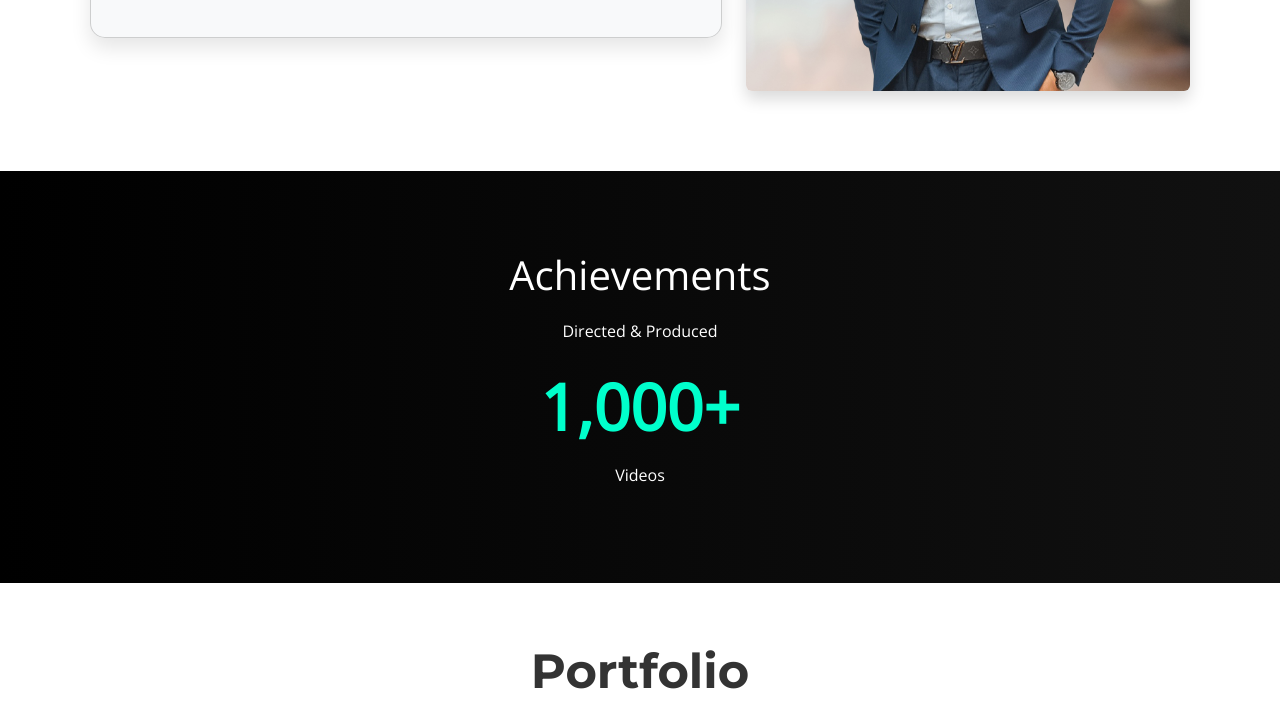
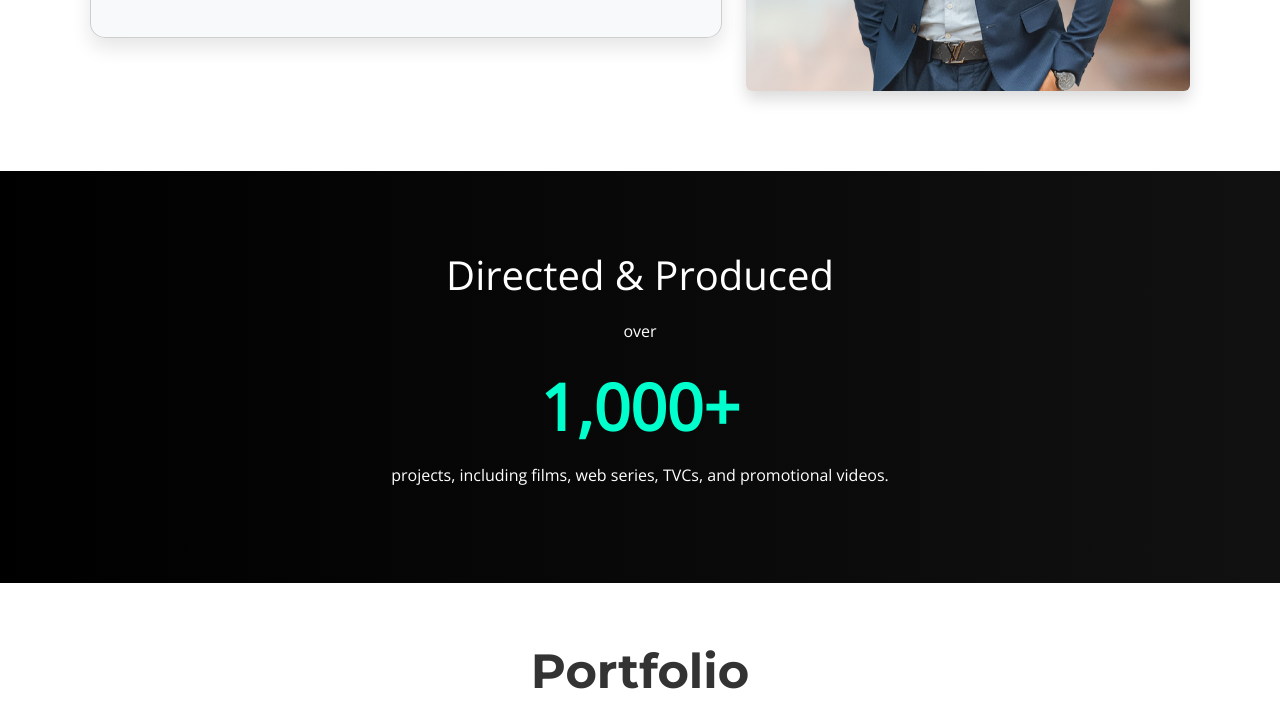
Before and after one commit to sanwin2183/san-portfolio, a plain HTML site: page index.html in a window 1280 px wide. Shown: the part 1233-1960 px from the top of the page. Drawn offline with nearby package versions, Linux system fonts and the light colour scheme.

Commit message:
Update index.html

```diff
--- a/index.html
+++ b/index.html
@@ -231,10 +231,10 @@ footer a:hover {
   <!-- Stats Section -->
 <section id="stats">
   <div class="container">
-    <h2 data-aos="fade-up">Achievements</h2>
-    <p data-aos="fade-up" data-aos-delay="100">Directed & Produced</p>
+    <h2 data-aos="fade-up">Directed & Produced</h2>
+    <p data-aos="fade-up" data-aos-delay="100">over</p>
     <span id="videoCount" class="counter" data-aos="fade-up" data-aos-delay="200">0</span><span class="counter">+</span>
-    <p class="mt-2">Videos</p>
+    <p class="mt-2">projects, including films, web series, TVCs, and promotional videos.</p>
   </div>
 </section>
 
```
